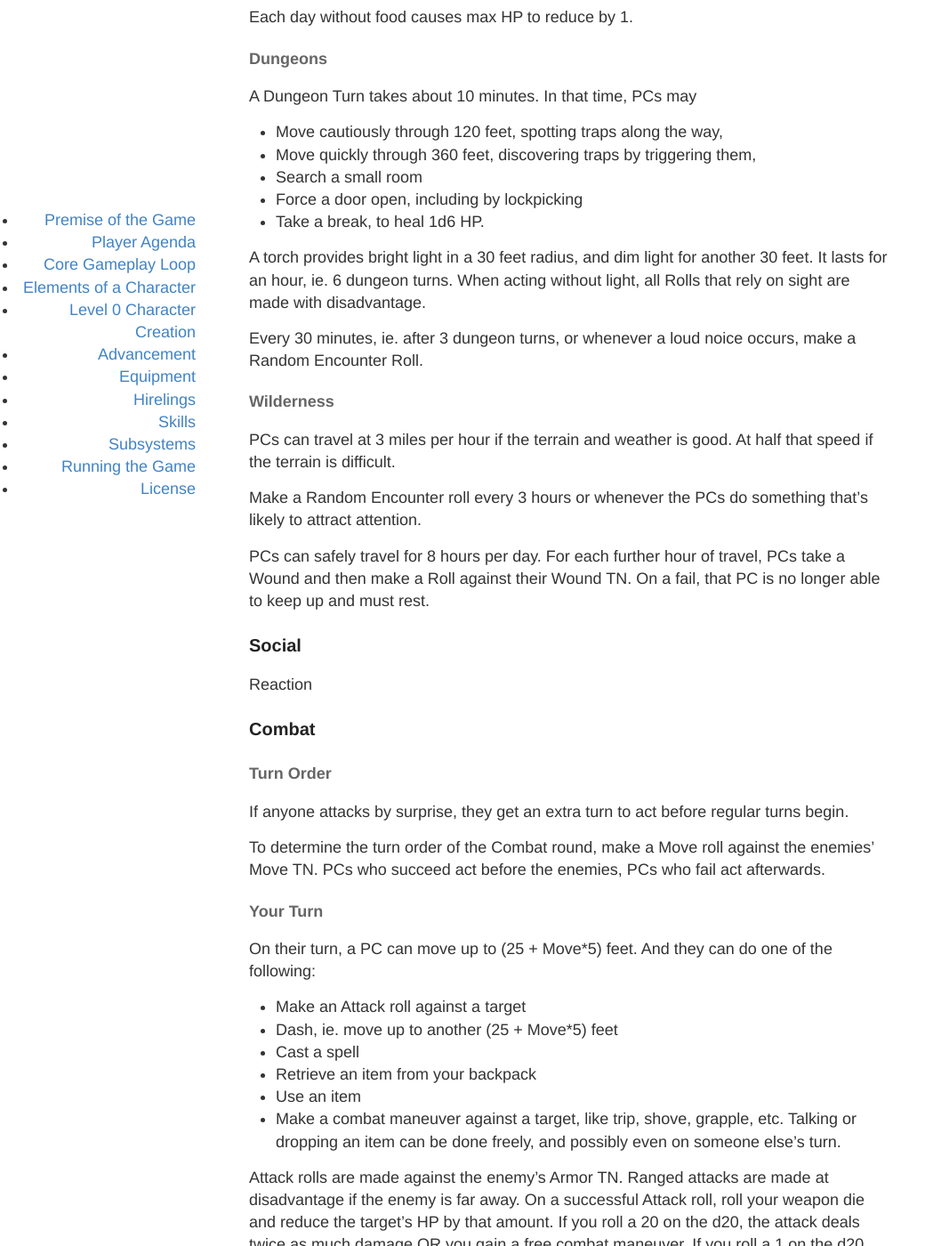
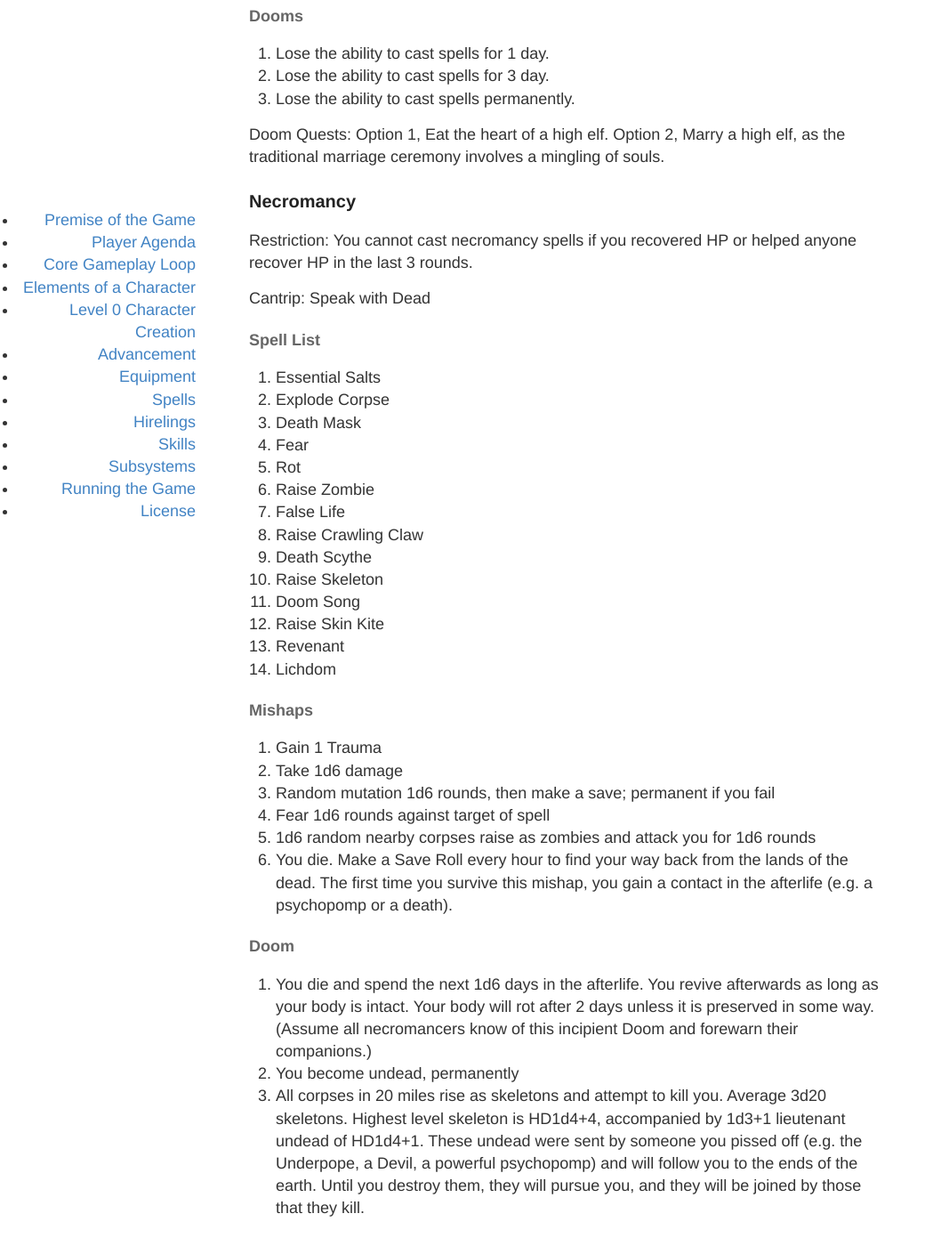
Before and after one commit to zechlau14/zechlau14.github.io, a Jekyll site: the page built from projects/heartbreaker.md, in a window 1280 px wide and 1400 px high, scrolled down 9280 px. Shown: the whole window at 89% size, without its empty margins (0-1058 px from the left). Built offline with Jekyll 4.4.1, drawn with Linux system fonts in a browser that asks for light colours; some of the changed text lies outside the part shown.

Commit message:
Update heartbreaker.md with beginning of spell lists

```diff
--- a/projects/heartbreaker.md
+++ b/projects/heartbreaker.md
@@ -228,6 +228,80 @@ Each time Get Good, roll one time on list. Same thing, roll new. Get max four th
 * Magic Robes: +1 MD
 * Magic Wands: contains a bonded spell. Allows casting from it without its container being destroyed. If you are bonded to the same spell as the wand, when you cast that spell, it gets an extra MD.
 
+## Spells
+
+### Keywords
+* Splittable: can choose
+* Sustainable
+
+### Orthodox Magic
+
+#### Spell List
+1. Lock
+2. Knock
+3. Feather
+4. Floating Disk
+5. Grease
+6. Magic Missile
+7. Light
+8. Sleep
+9. Mage Armor
+10. Charm Person
+11. Levitate
+12. Invisibility
+13. Web
+14. Fireball
+
+#### Mishaps
+1. Gain 1 Trauma
+2. Take 1d6 damage
+3. Random mutation 1d6 rounds, then make a save; permanent if you fail
+4. Lose 1 casting die
+5. Agony 1d6 rounds
+6. Cannot cast spells for 1d6 rounds
+
+#### Dooms
+1. Lose the ability to cast spells for 1 day.
+2. Lose the ability to cast spells for 3 day.
+3. Lose the ability to cast spells permanently.
+
+Doom Quests:
+Option 1, Eat the heart of a high elf. Option 2, Marry a high elf, as the traditional marriage ceremony involves a mingling of souls.
+
+### Necromancy
+Restriction: You cannot cast necromancy spells if you recovered HP or helped anyone recover HP in the last 3 rounds.
+
+Cantrip: Speak with Dead
+
+#### Spell List
+1. Essential Salts
+2. Explode Corpse
+3. Death Mask
+4. Fear
+5. Rot
+6. Raise Zombie
+7. False Life
+8. Raise Crawling Claw
+9. Death Scythe
+10. Raise Skeleton
+11. Doom Song
+12. Raise Skin Kite
+13. Revenant
+14. Lichdom
+
+#### Mishaps
+1. Gain 1 Trauma
+2. Take 1d6 damage
+3. Random mutation 1d6 rounds, then make a save; permanent if you fail
+4. Fear 1d6 rounds against target of spell
+5. 1d6 random nearby corpses raise as zombies and attack you for 1d6 rounds
+6. You die. Make a Save Roll every hour to find your way back from the lands of the dead. The first time you survive this mishap, you gain a contact in the afterlife (e.g. a psychopomp or a death).
+
+#### Doom
+1. You die and spend the next 1d6 days in the afterlife. You revive afterwards as long as your body is intact. Your body will rot after 2 days unless it is preserved in some way. (Assume all necromancers know of this incipient Doom and forewarn their companions.)
+2. You become undead, permanently
+3. All corpses in 20 miles rise as skeletons and attempt to kill you. Average 3d20 skeletons. Highest level skeleton is HD1d4+4, accompanied by 1d3+1 lieutenant undead of HD1d4+1. These undead were sent by someone you pissed off (e.g. the Underpope, a Devil, a powerful psychopomp) and will follow you to the ends of the earth. Until you destroy them, they will pursue you, and they will be joined by those that they kill.
+
 ## Hirelings
 Cost to hire
 
```
